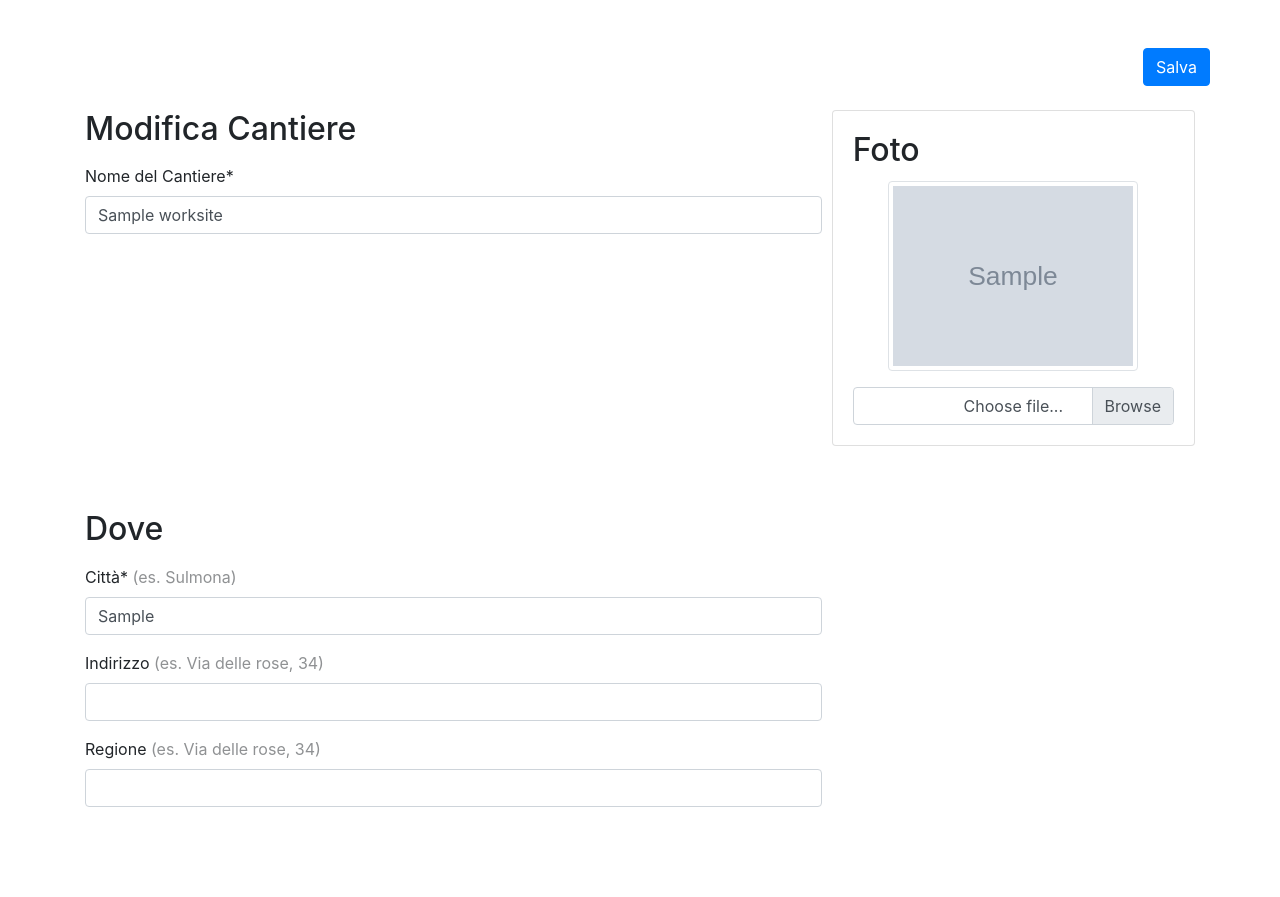
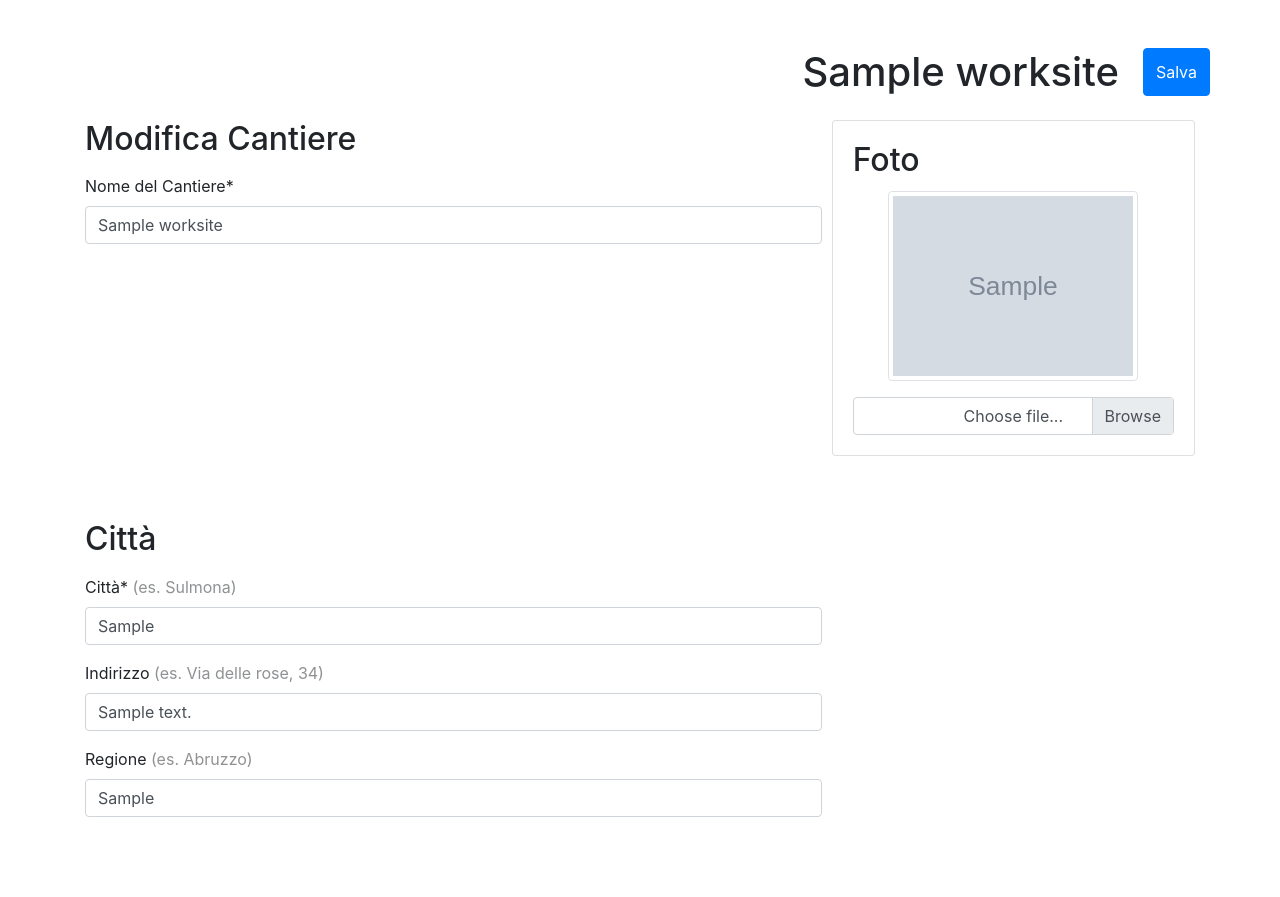
Before and after one commit to domdin89/todo, a Django app: page /worksite-detail/1 in a window 1280 px wide. Before the commit the page ends 807 px from the top, so only its background shows below. Run offline with Django 4.2, Linux system fonts and the light colour scheme; a user stored in the database is signed in; tables that the repository leaves empty hold one stand-in row (values such as "Sample post"); grey boxes marked "Sample" are stand-in pictures; some libraries are stand-ins or nearby versions.

Commit message:
worksites edit

```diff
--- a/worksites/templates/worksite-detail.html
+++ b/worksites/templates/worksite-detail.html
@@ -18,15 +18,13 @@
 <body>
     <div class="container py-5">
 
-        <form  x-ref="form" method="post" action=""  enctype="multipart/form-data">
+        <form  x-ref="form" method="post" action="{% url 'worksites:edit-worksite' %}"  enctype="multipart/form-data">
             {% csrf_token %}
 
-            <input type="hidden" name="id_evento" value="{{worksite.id}}">
-            <input type="hidden" name="id_luogo" value="{{worksite.luogo.id}}">
-            <input type="hidden" name="orari" :value="JSON.stringify(orari)">
+            <input type="hidden" name="worksite_id" value="{{worksite.id}}">
             <div class="row d-flex justify-content-end">
-                <h1 class="text-center mb-4 mr-4">{{evento.nome}}</h1>
-                <button type="submit" class="btn btn-primary mb-4" x-on:click.prevent="validateCategories()">Salva</button>
+                <h1 class="text-center mb-4 mr-4">{{worksite.name}}</h1>
+                <button type="submit" class="btn btn-primary mb-4">Salva</button>
             </div>
 
             <div class="form-row">
@@ -35,7 +33,7 @@
 
                     <div class="form-group ">
                         <label >Nome del Cantiere*</label>
-                        <input type="text" class="form-control" required name="nome" value="{{worksite.name}}">
+                        <input type="text" class="form-control" required name="name" value="{{worksite.name}}">
                     </div>
 
 
@@ -48,10 +46,10 @@
                             <h2 class="card-title">Foto</h2>
                             <div class="text-center">
                                 {% if worksite.image %}
-                                    <img src="{{ worksite.image.url }}" alt="{{ worksite.name }}" class="img-thumbnail mb-3" style="width: 250px;">
+                                    <img src="{{ worksite.image }}" alt="{{ worksite.name }}" class="img-thumbnail mb-3" style="width: 250px;">
                                 {% endif %}
                                 <div class="custom-file">
-                                    <input type="file" class="custom-file-input" name="copertina" accept=".jpg, .jpeg, .png" required>
+                                    <input type="file" class="custom-file-input" name="image">
                                     <label class="custom-file-label">Choose file...</label>
                                 </div>
                             </div>
@@ -62,17 +60,17 @@
                 </div>
 
             <div class="form-group col-md-8">
-                <h2 class="mt-5 mb-3">Dove</h2>
+                <h2 class="mt-5 mb-3">Città</h2>
                 <div class="form-row">
                     <div class="form-group col-md-12">
                         <label>Città*  <span style="opacity: 0.5;">(es. Sulmona)</span></label>
-                        <input type="text" class="form-control" name="nome_luogo" value="{{worksite.city}}" required>
+                        <input type="text" class="form-control" name="city" value="{{worksite.city}}" required>
                     </div>
 
 
                     <div class="form-group col-md-12">
                         <label>Indirizzo <span style="opacity: 0.5;">(es. Via delle rose, 34)</span></label>
-                        {% if evento.address%}
+                        {% if worksite.address%}
                         <input type="text" class="form-control" name="address" value="{{worksite.address}}">
                         {% else %}
                         <input type="text" class="form-control" name="address">
@@ -80,8 +78,8 @@
                     </div>
 
                     <div class="form-group col-md-12">
-                        <label>Regione <span style="opacity: 0.5;">(es. Via delle rose, 34)</span></label>
-                        {% if evento.address%}
+                        <label>Regione <span style="opacity: 0.5;">(es. Abruzzo)</span></label>
+                        {% if worksite.region%}
                         <input type="text" class="form-control" name="region" value="{{worksite.region}}">
                         {% else %}
                         <input type="text" class="form-control" name="region">
--- a/worksites/urls.py
+++ b/worksites/urls.py
@@ -10,7 +10,9 @@ urlpatterns = [
         path('', views.worksites_lists, name='worksites-lists'),
         path('worksites-lists-api/', views.worksites_list_api, name='worksites-lists-api'),
         path('worksite-detail/<int:id>', views.worksite_detail, name='worksite-detail'),
+
         path('add-worksite/', views.add_worksite, name='add-worksite'),
+        path('edit-worksite/', views.edit_worksite, name='edit-worksite'),
         path('add-new-worksite/', views.add_new_worksite, name='add-new-worksite'),
         path('delete_worksite/', views.delete_worksite, name='delete-worksite'),
         # path('lista-eventi-ricorrenti/', views.lista_eventi_ricorrenti, name='lista-eventi-ricorrenti'),
--- a/worksites/views.py
+++ b/worksites/views.py
@@ -213,6 +213,40 @@ def add_new_worksite(request):
     except Exception as e:
         print(f"Adding worksite Error occurred: {e}")
         return HttpResponse(f"An error occurred: {e}", status=500)  # HTTP 500 Internal Server Error
+
+
+@login_required(login_url='accounts:login')
+def edit_worksite(request):
+    try:
+        worksite_id = request.POST.get('worksite_id')
+        worksite = Worksites.objects.get(id=worksite_id)
+
+        if request.method == "POST":
+            worksite.name = request.POST.get('name')
+            worksite.address = request.POST.get('address')
+            worksite.region = request.POST.get('region')
+            worksite.city = request.POST.get('city')
+            worksite.date = request.POST.get('date')
+            worksite.user = request.user.profile
+
+            # Handle image upload
+            image = request.FILES.get('image')
+            if image:
+                # Add your image processing logic here if necessary
+                worksite.image = image
+            # else:
+            #     Handle default image logic here
+
+            # Save updated fields
+            worksite.save(update_fields=['name', 'address', 'region', 'image', 'city', 'date', 'user'])
+
+            messages.success(request, "Cantiere modificato con successo")
+            return redirect('worksites:worksites-lists')
+
+    except Exception as e:
+        print(f"Editing worksite Error occurred: {e}")
+        return HttpResponse(f"An error occurred: {e}", status=500)
+
 
 @login_required
 def delete_worksite(request):
```
Also changed, not shown: media/worksite_pic/51667444_JifQcsP.jpg (added).
